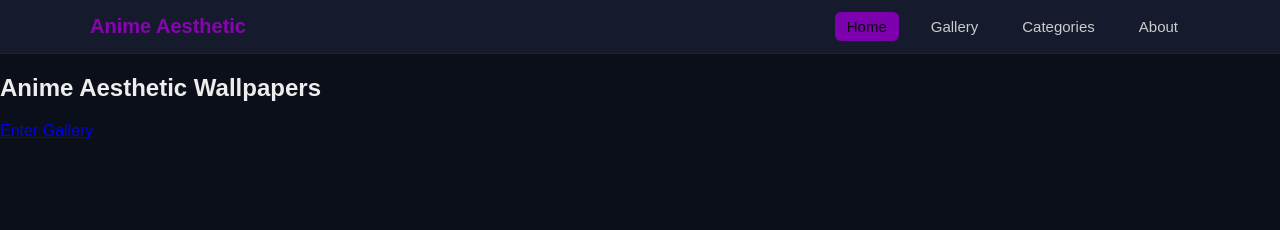
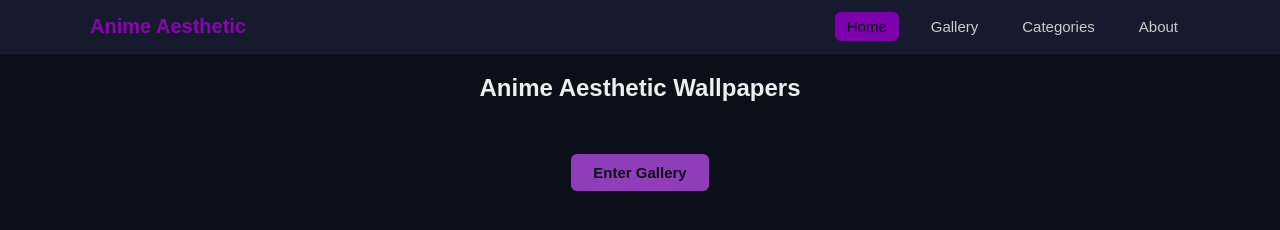
Before and after one commit to 2526-2ihif-wmc/wintertermprojectwebsite-mody72, a plain HTML site: page index.html in a window 1280 px wide. Drawn offline with Linux system fonts and the light colour scheme.

Commit message:
styling and aligning StartPage button

```diff
--- a/styles.css
+++ b/styles.css
@@ -92,3 +92,28 @@ header {
     background: #7c00ad;
     color: #0a0a0a;
 }
+
+/* Home page button */
+.btn {
+    display: inline-block;
+    padding: 10px 22px;
+    background: #8f3db8;
+    color: #0b0f1a;
+    text-decoration: none;
+    border-radius: 6px;
+    font-weight: 600;
+    font-size: 15px;
+    transition: 0.2s;
+    text-align: center;
+}
+
+.btn:hover {
+    background: #ce0782;
+    transform: translateY(-2px);
+}
+.hero {
+    text-align: center;
+    display: flex;
+    flex-direction: column;
+    align-items: center;
+}
```
